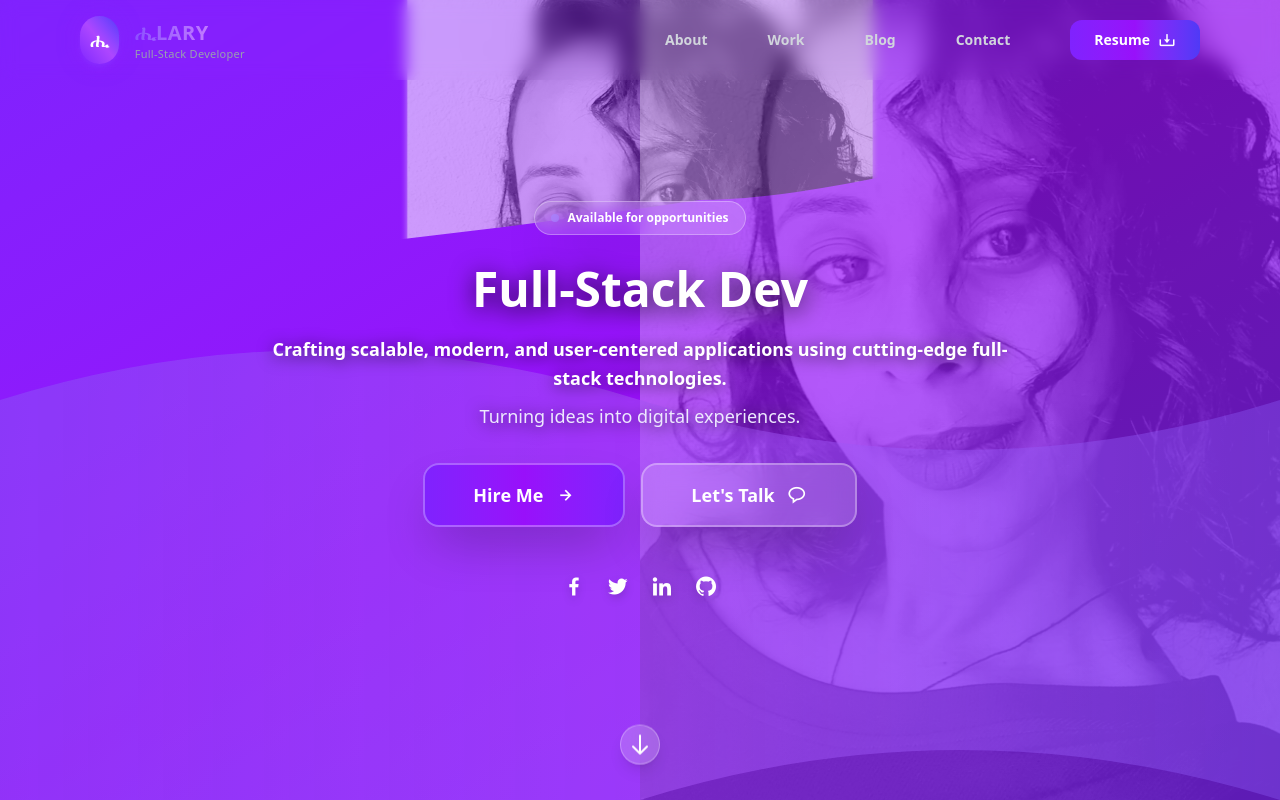
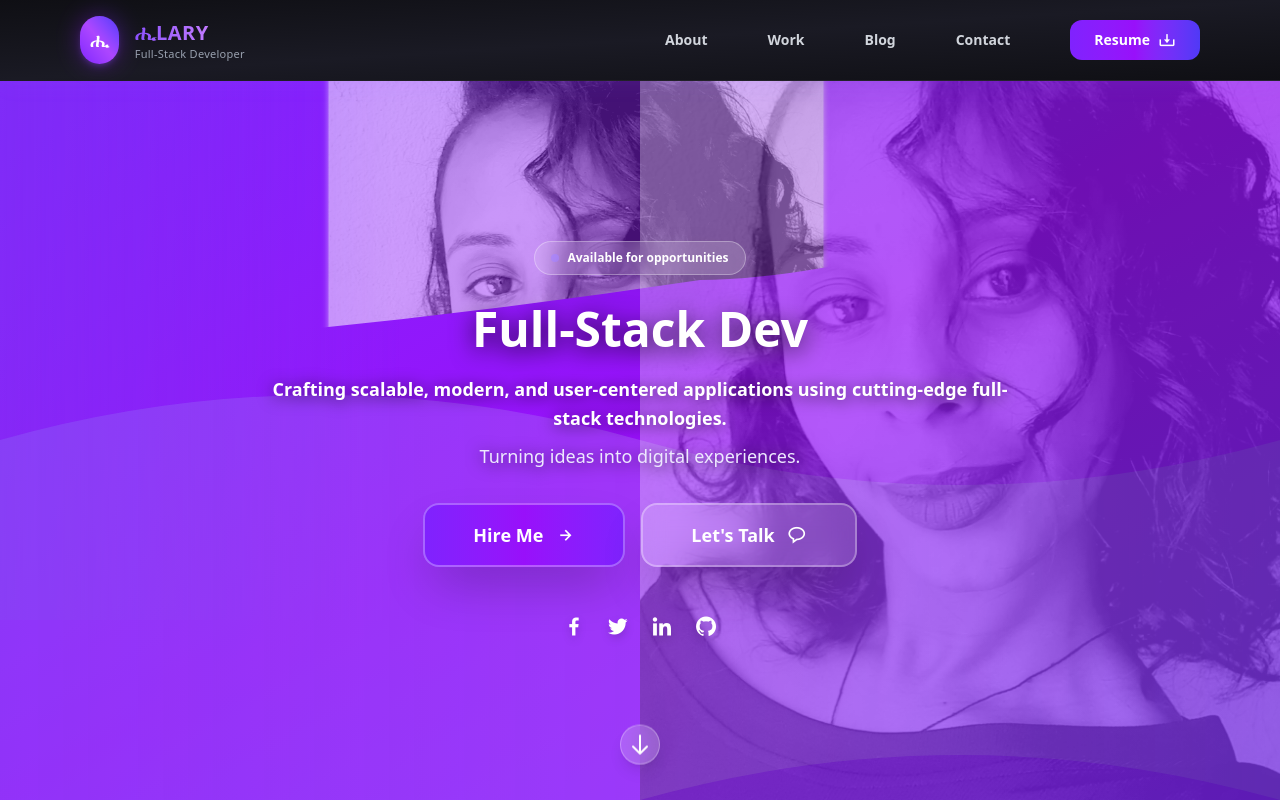
Before and after one commit to HilaryGH/Hillary-Portfolio, a React (Vite) app in the folder client/: page / in a window 1280 px wide. Shown: the top 800 px of the page. Built offline with nearby package versions, Linux system fonts and the light colour scheme.

Commit message:
Fixed UI bugs and updated components

```diff
--- a/client/src/components/Home/Home.tsx
+++ b/client/src/components/Home/Home.tsx
@@ -33,15 +33,18 @@ const Home = () => {
   return (
     <section
       id="home"
-      className="relative h-[100vh] flex items-center justify-center overflow-hidden bg-gradient-to-br from-violet-600 via-purple-600 to-violet-600"
+      className="relative flex items-center justify-center overflow-hidden bg-gradient-to-br from-violet-600 via-purple-600 to-violet-600"
+      style={{ height: 'calc(100vh - 80px)', marginTop: '80px' }}
     >
       {/* Brand Color Background */}
       <div className="absolute inset-0 bg-gradient-to-br from-violet-600 via-purple-600 to-violet-600"></div>
 
+
+
       {/* Creative SVG Curves with Brand Colors */}
       <div className="absolute inset-0 overflow-hidden pointer-events-none">
-        {/* Top Right Curve with Image - More Visible */}
-        <svg className="absolute top-0 right-0 w-full h-3/4" style={{ zIndex: 1 }}>
+        {/* Top Right Curve with Image - Behind Layer */}
+        <svg className="absolute top-0 right-0 w-full h-3/4" style={{ zIndex: 0 }}>
           <defs>
             <clipPath id="topRightCurve">
               <path d="M1440,0 Q1200,100 1000,150 T700,200 Q500,230 300,250 T0,280 L0,0 Z" />
@@ -53,13 +56,18 @@ const Home = () => {
                 <feMergeNode in="SourceGraphic"/>
               </feMerge>
             </filter>
+            <linearGradient id="edgeGradient" x1="0%" y1="0%" x2="100%" y2="0%">
+              <stop offset="0%" stopColor="#7c3aed" stopOpacity="1" />
+              <stop offset="50%" stopColor="#7c3aed" stopOpacity="0.5" />
+              <stop offset="100%" stopColor="#7c3aed" stopOpacity="0" />
+            </linearGradient>
           </defs>
           <image
             href="20200511_110505.jpg"
-            x="-10%"
-            y="-5%"
+            x="-15%"
+            y="-10%"
             width="120%"
-            height="110%"
+            height="130%"
             preserveAspectRatio="xMidYMid cover"
             clipPath="url(#topRightCurve)"
             filter="url(#imageGlow)"
@@ -67,19 +75,30 @@ const Home = () => {
             className="animate-pulse"
             style={{ animationDuration: '4s' }}
           />
+          {/* Smooth edge overlay to blend sections */}
+          <rect
+            x="0"
+            y="0"
+            width="400"
+            height="100%"
+            fill="url(#edgeGradient)"
+            opacity="0.4"
+            style={{ mixBlendMode: 'multiply' }}
+          />
         </svg>
 
-        {/* Additional Image Layer for More Visibility */}
-        <div className="absolute top-0 right-0 w-1/2 h-full overflow-hidden" style={{ zIndex: 1 }}>
+        {/* Additional Image Layer for More Visibility - Front Layer */}
+        <div className="absolute top-0 right-0 w-1/2 h-full overflow-hidden" style={{ zIndex: 2 }}>
           <img
             src="20200511_110505.jpg"
             alt="Hillary"
             className="w-full h-full object-cover opacity-30 mix-blend-overlay"
             style={{ transform: 'scale(1.1)' }}
           />
+          {/* Smooth gradient transition to blend with left section */}
+
         </div>
 
-        {/* Bottom Right Flowing Curve - Purple */}
 
         {/* Center Wave Curve - Connecting Element */}
         <svg
@@ -103,10 +122,7 @@ const Home = () => {
           />
         </svg>
 
-        {/* Left Side Accent Curve */}
 
-
-        {/* Right Side Accent Curve */}
 
       </div>
 
--- a/client/src/components/Navbar/Navbar.tsx
+++ b/client/src/components/Navbar/Navbar.tsx
@@ -40,11 +40,7 @@ export default function Navbar() {
 
   return (
     <header
-      className={`fixed top-0 left-0 w-full z-50 transition-all duration-500 ${
-        scrolled
-          ? "bg-gradient-to-br from-[#0F0F14] via-[#1a1a24] to-[#0F0F14] px-10 backdrop-blur-xl border-b border-white/5 shadow-lg shadow-violet-500/5"
-          : "bg-transparent backdrop-blur-sm"
-      }`}
+      className="fixed top-0 left-0 w-full z-50 bg-gradient-to-br from-[#0F0F14] via-[#1a1a24] to-[#0F0F14] backdrop-blur-xl border-b border-white/5 shadow-lg shadow-violet-500/5 transition-all duration-500"
     >
       <nav className="w-full mx-auto px-6 sm:px-10 lg:px-20">
         <div className="flex items-center justify-between h-20">
```
